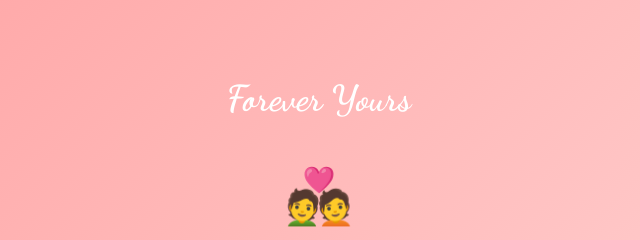
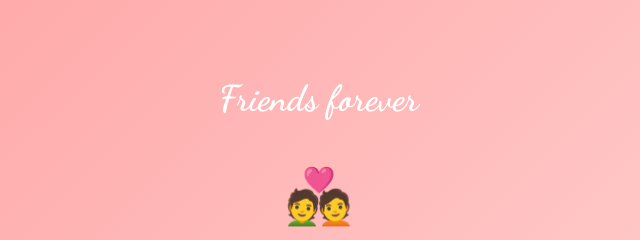
Before and after one commit to A77meddd/For, a plain HTML site: page index.html in a window 1280 px wide. Shown: the part 1655-1895 px from the top of the page, 321-961 px from the left. Drawn offline with nearby package versions, Linux system fonts and the light colour scheme.

Commit message:
Add files via upload

```diff
--- a/index.html
+++ b/index.html
@@ -92,7 +92,7 @@
         </section> -->
 
         <footer class="love-footer animate__animated animate__fadeInUp">
-            <p>Forever Yours</p>
+            <p>Friends forever</p>
             <div class="double-heart">💑</div>
         </footer>
     </div>
```
